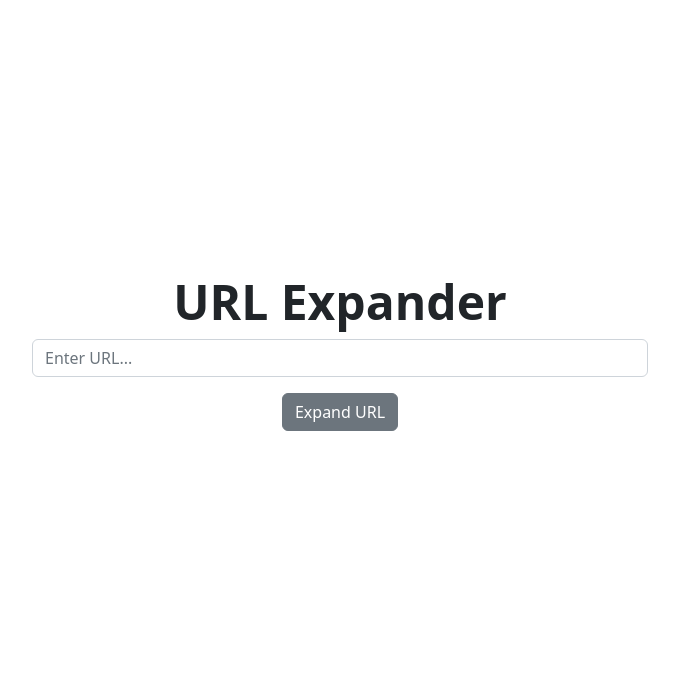
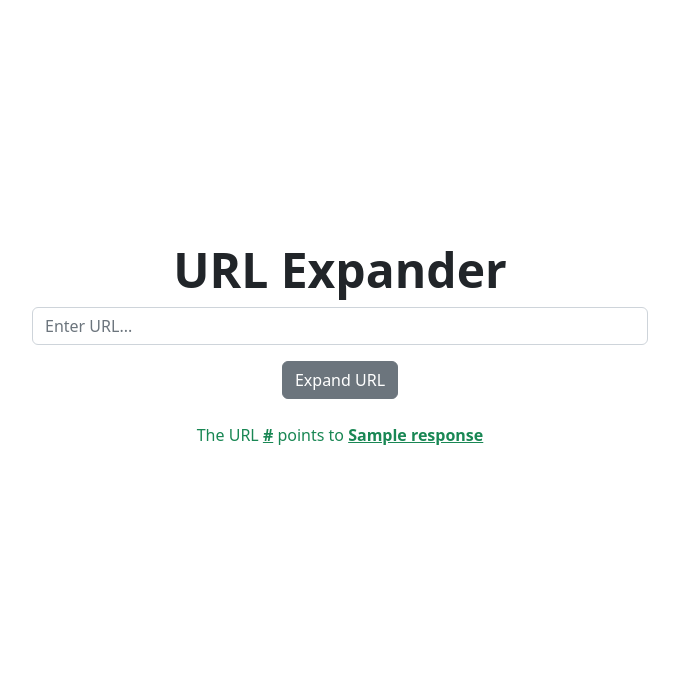
Before and after one commit to dawidduraj/shortly, a Flask app: template templates/expand.html in a window 1280 px wide. Shown: the part 56-743 px from the top of the page, without its empty margins (300-979 px from the left). Run offline with Flask 2, Linux system fonts and the light colour scheme; the template is opened without the code that fills it: most values are stand-ins (such as "Sample title", 1, 10 or a date in 2020).

Commit message:
Finish URL expansion

```diff
--- a/app.py
+++ b/app.py
@@ -1,4 +1,4 @@
-from flask import Flask, render_template, request
+from flask import Flask, flash, render_template, request
 from flask_sqlalchemy import SQLAlchemy
 import requests
 
@@ -14,18 +14,18 @@ def expand():
 
         #URL validate
         url = request.form["url"]
-        if(url[0 : 4] == "www."):
-            url = "https://"+url
+        if("www." in url):
+            url = f'https://{url}/'
             print(url)
-        else:
-            url = "https://www."+url
+        elif ("https://" not in url):
+            url = f'https://www.{url}/'
 
         #make http request
         try:
             response = requests.get(url = url)
-            return response.url
+            return render_template("expand.html", response = response.url, url=url)
         except:
-            return "Incorrect URL"
+            return render_template("expand.html", url=url)
     else:
         return render_template("expand.html")
 
--- a/templates/expand.html
+++ b/templates/expand.html
@@ -32,9 +32,16 @@
   <h1 class="display-5 fw-bold">URL Expander</h1>
   <div class="col-lg-6 mx-auto">
     <form action="/expand" method="post">
+
       <input type="text" class="form-control mb-3" placeholder="Enter URL..." name="url" id="url">
       <input type="submit" class="btn btn-secondary" value="Expand URL">
+
     </form>
+    {% if url and response %}
+      <br><p class="text-success">The URL <a class="text-success" href={{url}} style="font-weight: bold;">{{url}}</a> points to <a class="text-success" href={{response}} style="font-weight: bold;">{{response}}</a></p>
+    {% elif url and not response%}
+      <br><p class="text-danger">The URL <a class="text-danger" href={{url}} style="font-weight: bold;">{{url}}</a> is invalid or could not be loaded.</p>
+    {% endif %}
   </div>
 </div>
 <footer class="bg-dark text-light text-center py-2">
```
